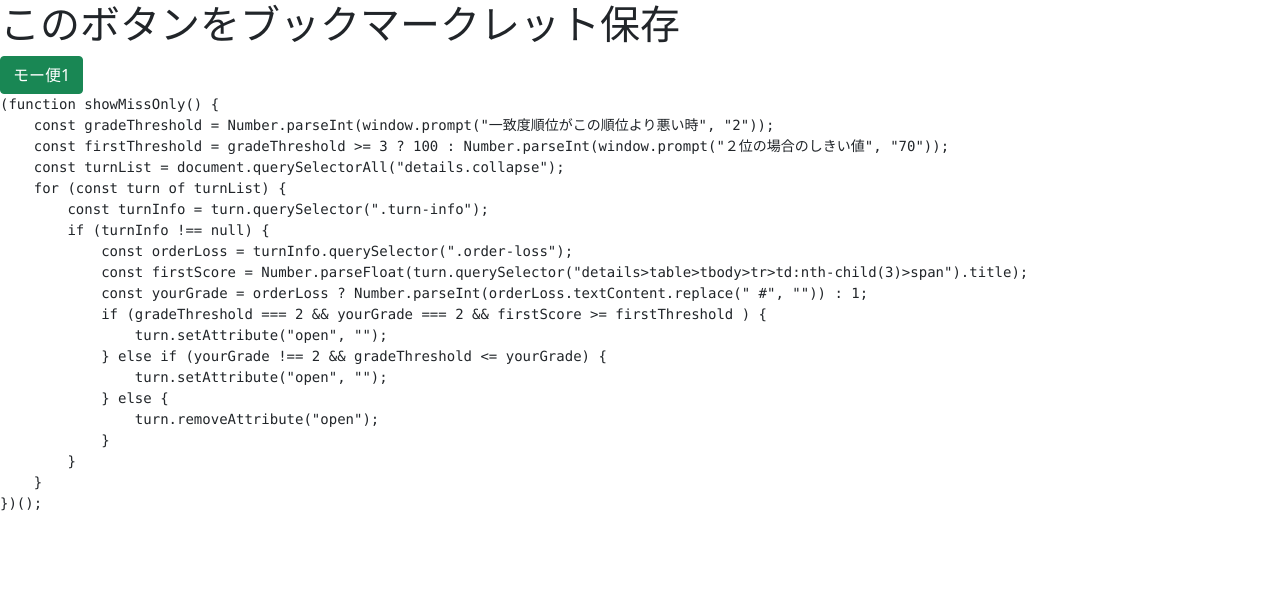
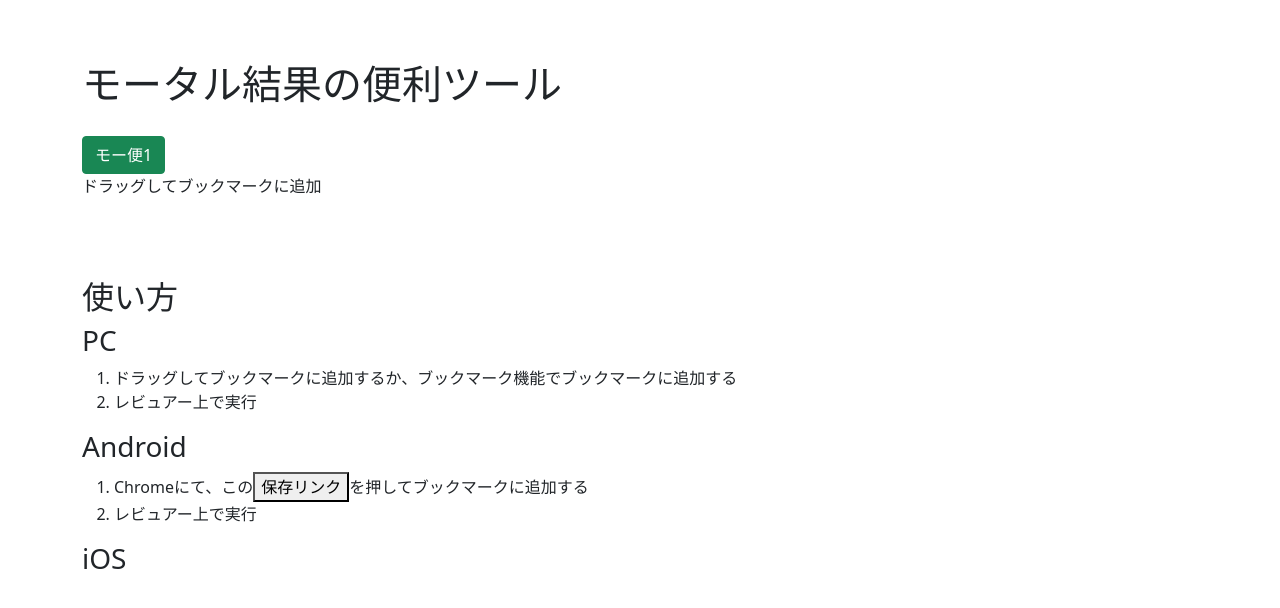
Before and after one commit to sakapun/mjai_bookmarklet, a plain HTML site: page index.html in a window 1280 px wide. Drawn offline with nearby package versions, Linux system fonts and the light colour scheme.

Commit message:
説明書き始めた

```diff
--- a/index.html
+++ b/index.html
@@ -9,37 +9,43 @@
     <link href="https://cdn.jsdelivr.net/npm/bootstrap@5.0.2/dist/css/bootstrap.min.css" rel="stylesheet" integrity="sha384-EVSTQN3/azprG1Anm3QDgpJLIm9Nao0Yz1ztcQTwFspd3yD65VohhpuuCOmLASjC" crossorigin="anonymous">
 
     <title>麻雀AI Mortal便利ブックマークレット</title>
+    <style>
+        /*.container {padding: 60px;}*/
+        .main_h1 {margin-top: 60px;}
+        .main_h2 {margin-top: 80px;}
+        #savebtn2 {margin-top: 20px;}
+    </style>
 </head>
 <body>
-<h1>このボタンをブックマークレット保存</h1>
+<div class="container">
+    <h1 class="main_h1">モータル結果の便利ツール</h1>
     <a id="savebtn2"
        class="btn btn-success"
        rel="sidebar"
        href='javascript:(function showMissOnly() {    const gradeThreshold = Number.parseInt(window.prompt("一致度順位がこの順位より悪い時", "2"));    const firstThreshold = gradeThreshold >= 3 ? 100 : Number.parseInt(window.prompt("２位の場合のしきい値", "70"));    const turnList = document.querySelectorAll("details.collapse");    for (const turn of turnList) {        const turnInfo = turn.querySelector(".turn-info");        if (turnInfo !== null) {            const orderLoss = turnInfo.querySelector(".order-loss");            const firstScore = Number.parseFloat(turn.querySelector("details>table>tbody>tr>td:nth-child(3)>span").title);            const yourGrade = orderLoss ? Number.parseInt(orderLoss.textContent.replace(" #", "")) : 1;            if (gradeThreshold === 2 && yourGrade === 2 && firstScore >= firstThreshold ) {                turn.setAttribute("open", "");            } else if (yourGrade !== 2 && gradeThreshold <= yourGrade) {                turn.setAttribute("open", "");            } else {                turn.removeAttribute("open");            }        }    }})();'>
         モー便1
     </a>
+    <p>ドラッグしてブックマークに追加</p>
+    <h2 class="main_h2">使い方</h2>
+    <div>
+        <h3>PC</h3>
+        <ol>
+            <li>ドラッグしてブックマークに追加するか、ブックマーク機能でブックマークに追加する</li>
+            <li>レビュアー上で実行</li>
+        </ol>
+    </div>
+    <div>
+        <h3>Android</h3>
+        <ol>
+            <li>Chromeにて、この<button id="chromeSave">保存リンク</button>を押してブックマークに追加する</li>
+            <li>レビュアー上で実行</li>
+        </ol>
+    </div>
+    <div>
+        <h3>iOS</h3>
+        <p></p>
+    </div>
 
-<pre>
-(function showMissOnly() {
-    const gradeThreshold = Number.parseInt(window.prompt("一致度順位がこの順位より悪い時", "2"));
-    const firstThreshold = gradeThreshold >= 3 ? 100 : Number.parseInt(window.prompt("２位の場合のしきい値", "70"));
-    const turnList = document.querySelectorAll("details.collapse");
-    for (const turn of turnList) {
-        const turnInfo = turn.querySelector(".turn-info");
-        if (turnInfo !== null) {
-            const orderLoss = turnInfo.querySelector(".order-loss");
-            const firstScore = Number.parseFloat(turn.querySelector("details>table>tbody>tr>td:nth-child(3)>span").title);
-            const yourGrade = orderLoss ? Number.parseInt(orderLoss.textContent.replace(" #", "")) : 1;
-            if (gradeThreshold === 2 && yourGrade === 2 && firstScore >= firstThreshold ) {
-                turn.setAttribute("open", "");
-            } else if (yourGrade !== 2 && gradeThreshold <= yourGrade) {
-                turn.setAttribute("open", "");
-            } else {
-                turn.removeAttribute("open");
-            }
-        }
-    }
-})();
-</pre>
+</div>
 </body>
 </html>
```
Lines whose indentation alone changed are shown as unchanged.
